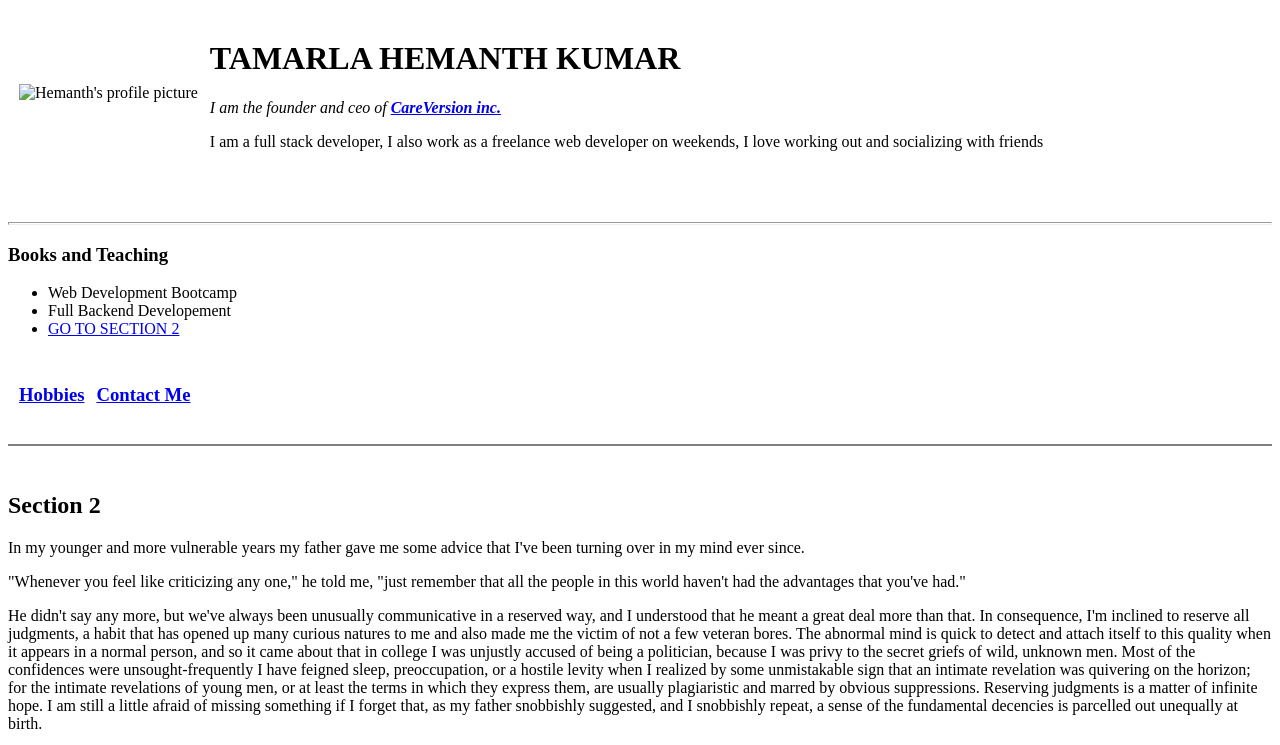
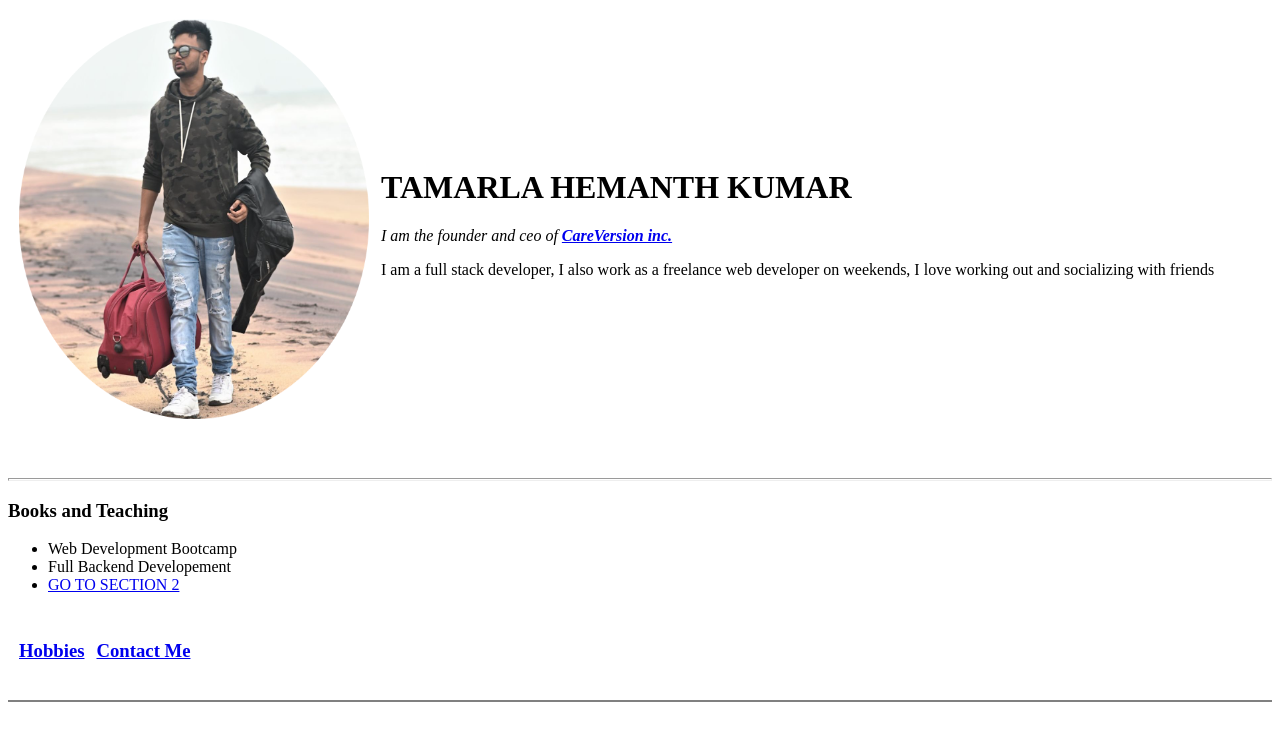
Before and after one commit to Hemanth-software/cv, a plain HTML site: page index.html in a window 1280 px wide. Shown: the top 745 px of the page. Drawn offline with Linux system fonts and the light colour scheme.

Commit message:
Update index.html

```diff
--- a/index.html
+++ b/index.html
@@ -8,7 +8,7 @@
  <body>
   <table cellspacing="10">
    <tr>
-    <td><img src="images/circle-cropped.png" alt="Hemanth's  profile picture" height="400" width="350">
+    <td><img src="circle-cropped.png" alt="Hemanth's  profile picture" height="400" width="350">
      </td>
 
     <td><h1>TAMARLA HEMANTH KUMAR</h1>
```
